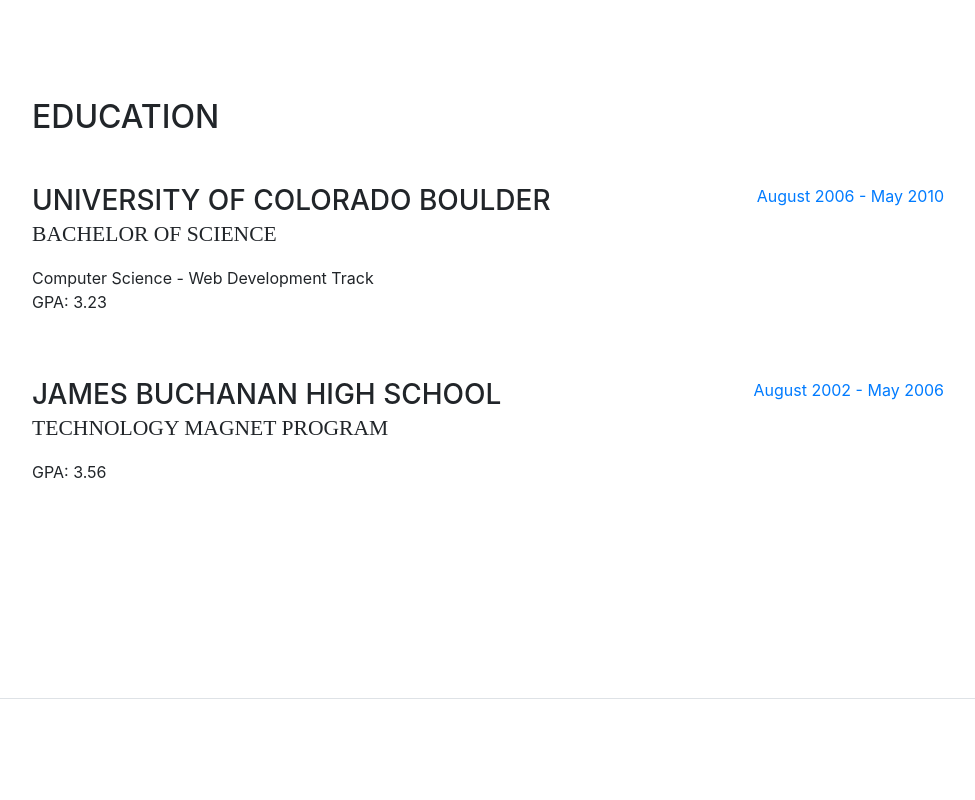
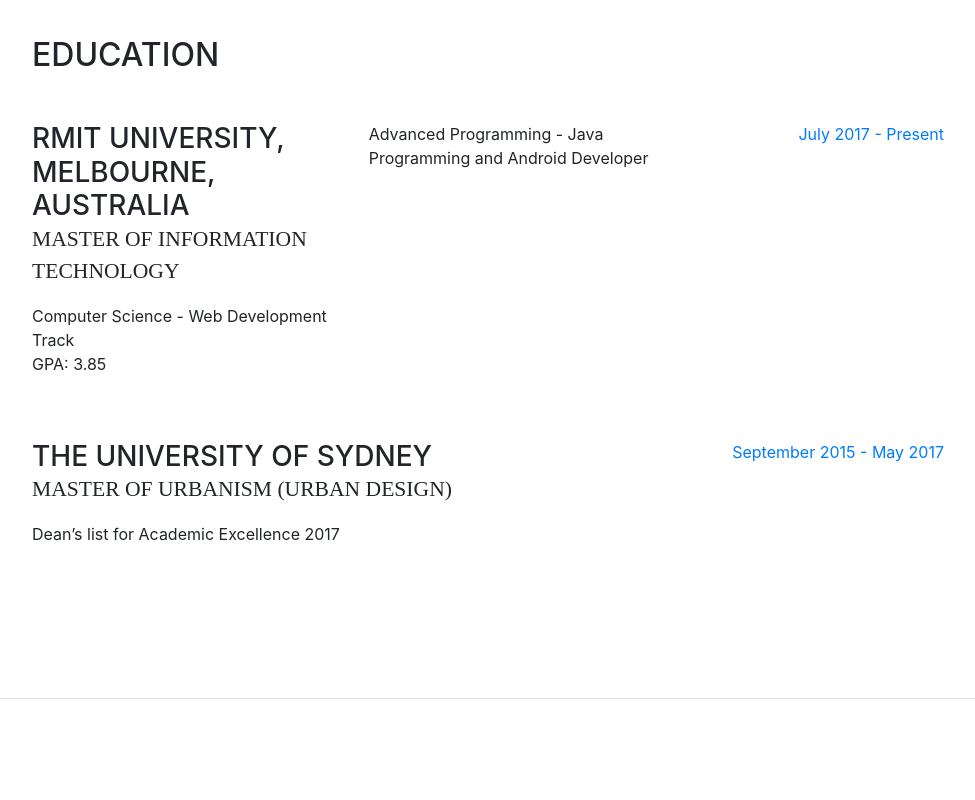
Before and after one commit to ZhongnianLu/ZhongnianLu.github.io, a website with bundled scripts: page index.html in a window 1280 px wide. Shown: the part 1980-2780 px from the top of the page, without its empty margins (288-1263 px from the left). Built offline with nearby package versions, Linux system fonts and the light colour scheme; a web font is replaced by a local one.

Commit message:
[GitPage]

```diff
--- a/index.html
+++ b/index.html
@@ -74,7 +74,7 @@
           <p class="mb-5">I’m a final year IT student interested in mobile application development. I’ve gained strong knowledge of object-oriented programming using Java, Swift and Android in both team and self-directed settings. Expecting to improve coding skills and gain more teamwork experience in a challenging programmer position. </p>
           <ul class="list-inline list-social-icons mb-0">
             <li class="list-inline-item">
-              <a href="#">
+              <a href="https://www.facebook.com/profile.php?id=100004432391636#">
                 <span class="fa-stack fa-lg">
                   <i class="fa fa-circle fa-stack-2x"></i>
                   <i class="fa fa-facebook fa-stack-1x fa-inverse"></i>
@@ -82,7 +82,7 @@
               </a>
             </li>
             <li class="list-inline-item">
-              <a href="https://www.facebook.com/profile.php?id=100004432391636#">
+              <a href="https://twitter.com/ZhongnianLu#">
                 <span class="fa-stack fa-lg">
                   <i class="fa fa-circle fa-stack-2x"></i>
                   <i class="fa fa-twitter fa-stack-1x fa-inverse"></i>
@@ -90,7 +90,7 @@
               </a>
             </li>
             <li class="list-inline-item">
-              <a href="#">
+              <a href="https://www.linkedin.com/feed/#">
                 <span class="fa-stack fa-lg">
                   <i class="fa fa-circle fa-stack-2x"></i>
                   <i class="fa fa-linkedin fa-stack-1x fa-inverse"></i>
@@ -98,7 +98,7 @@
               </a>
             </li>
             <li class="list-inline-item">
-              <a href="#">
+              <a href="https://github.com/rmit-s3512993-Zhongnian-Lu#">
                 <span class="fa-stack fa-lg">
                   <i class="fa fa-circle fa-stack-2x"></i>
                   <i class="fa fa-github fa-stack-1x fa-inverse"></i>
@@ -167,24 +167,24 @@
 
           <div class="resume-item d-flex flex-column flex-md-row mb-5">
             <div class="resume-content mr-auto">
-              <h3 class="mb-0">University of Colorado Boulder</h3>
-              <div class="subheading mb-3">Bachelor of Science</div>
+              <h3 class="mb-0">RMIT University, Melbourne, Australia</h3>
+              <div class="subheading mb-3">Master of Information Technology</div>
               <div>Computer Science - Web Development Track</div>
-              <p>GPA: 3.23</p>
-            </div>
+              <p>GPA: 3.85</p>
+            </div>Advanced Programming - Java Programming and Android Developer
             <div class="resume-date text-md-right">
-              <span class="text-primary">August 2006 - May 2010</span>
+              <span class="text-primary">July 2017 - Present</span>
             </div>
           </div>
 
           <div class="resume-item d-flex flex-column flex-md-row">
             <div class="resume-content mr-auto">
-              <h3 class="mb-0">James Buchanan High School</h3>
-              <div class="subheading mb-3">Technology Magnet Program</div>
-              <p>GPA: 3.56</p>
+              <h3 class="mb-0">The University of Sydney</h3>
+              <div class="subheading mb-3">Master of Urbanism (Urban design) </div>
+              <p>Dean’s list for Academic Excellence 2017</p>
             </div>
             <div class="resume-date text-md-right">
-              <span class="text-primary">August 2002 - May 2006</span>
+              <span class="text-primary">September 2015 - May 2017</span>
             </div>
           </div>
 
```
